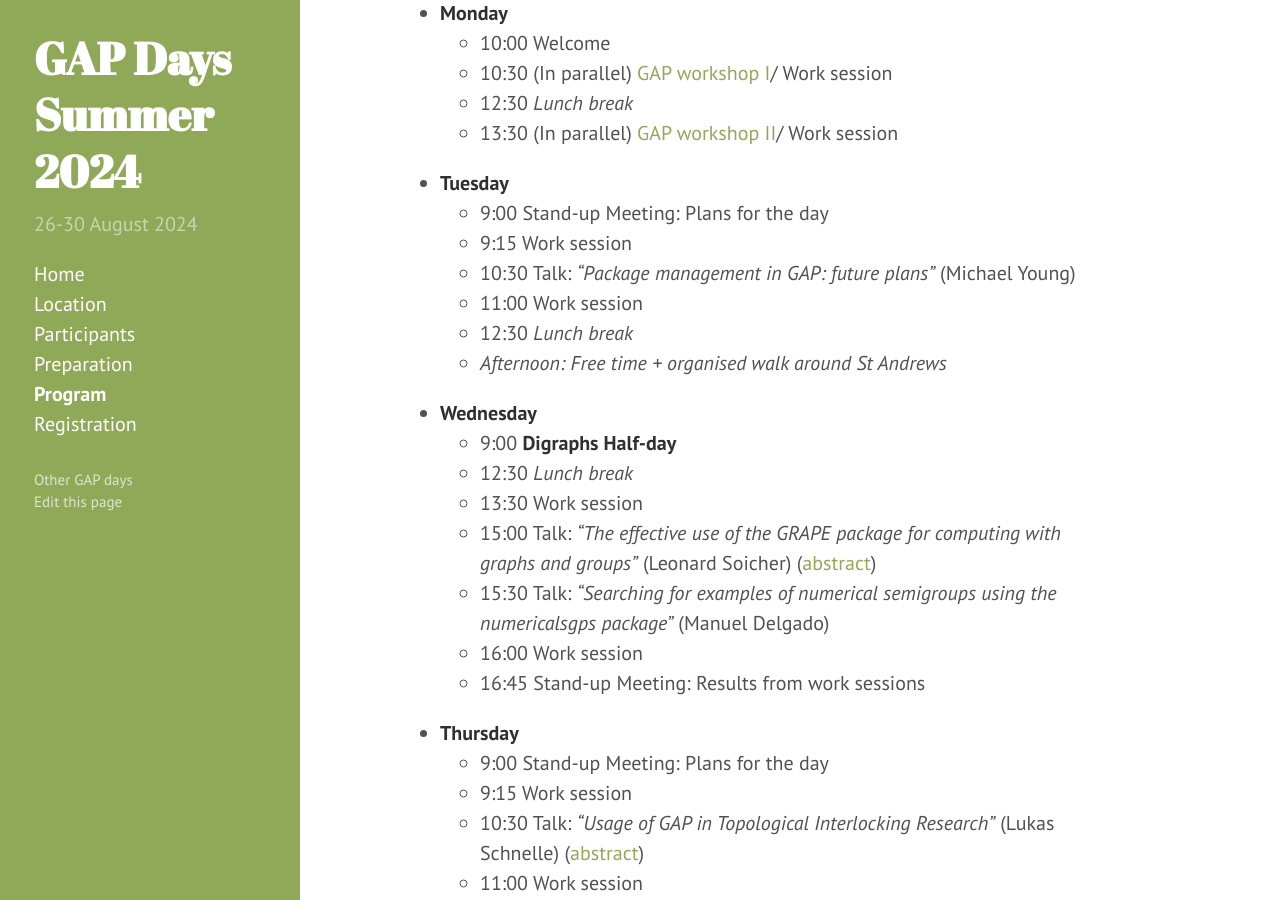
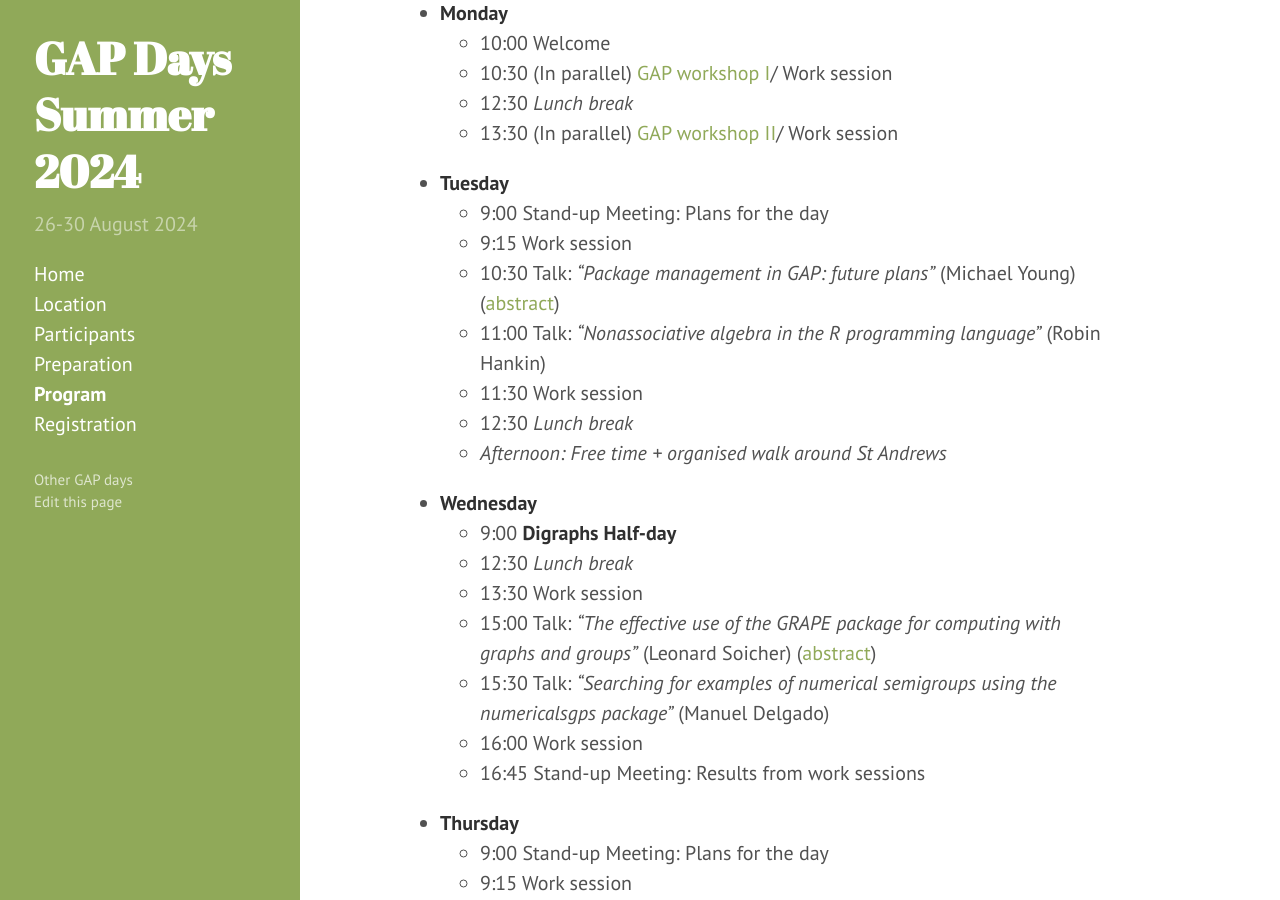
Before and after one commit to gapdays/gapdays2024-summer, a Jekyll site: the page built from program.md, in a window 1280 px wide and 900 px high, scrolled down 650 px. Built offline with Jekyll 4.4.1, drawn with Linux system fonts in a browser that asks for light colours.

Commit message:
added abstract and one talk

```diff
--- a/program.md
+++ b/program.md
@@ -27,8 +27,9 @@ This schedule is subject to change.
 - **Tuesday**
   - 9:00 Stand-up Meeting: Plans for the day
   - 9:15 Work session
-  - 10:30 Talk: *"Package management in GAP: future plans"* (Michael Young)
-  - 11:00 Work session
+  - 10:30 Talk: *"Package management in GAP: future plans"* (Michael Young)([abstract]({{ site.baseurl }}/abstracts/young))
+  - 11:00 Talk: *"Nonassociative algebra in the R programming language"* (Robin Hankin)
+  - 11:30 Work session
   - 12:30 *Lunch break*
   - *Afternoon: Free time + organised walk around St Andrews*
 
```
Also changed, not shown: abstracts/young.md (added, +13 -0 lines).
